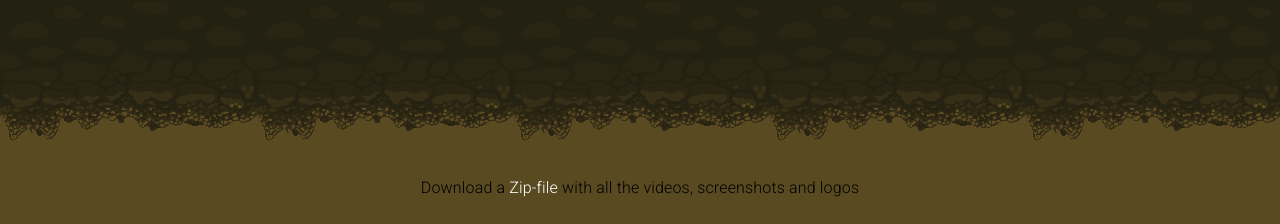
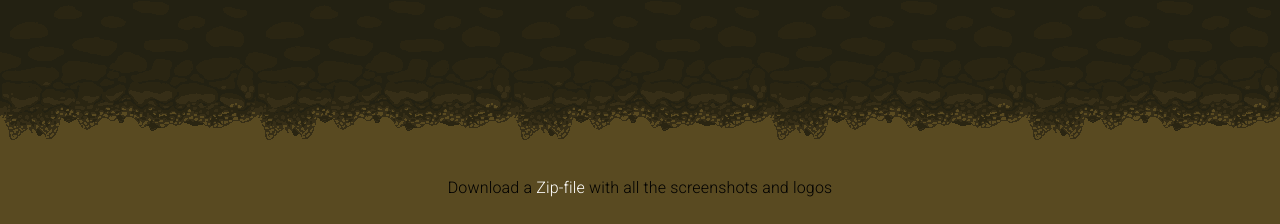
Before and after one commit to fischmell/fischmell, a plain HTML site: page index.html in a window 1280 px wide. Shown: the part 1022-1246 px from the top of the page. Drawn offline with nearby package versions, Linux system fonts and the light colour scheme.

Commit message:
Add logos to press kit

```diff
--- a/index.html
+++ b/index.html
@@ -66,7 +66,7 @@
 		</div>
 		<div class="section-wrapper top-border" id="second-section">
 			<section class="container">
-				<p class="title" style="text-align: center;">Download a <a href="mongrel_press_kit.zip" download>Zip-file</a> with all the videos, screenshots and logos</p>
+				<p class="title" style="text-align: center;">Download a <a href="mongrel_press_kit.zip" download>Zip-file</a> with all the screenshots and logos</p>
 				<div class="row">
 					<div class="column">
 						<a href="img/screenshots/1.png">
```
